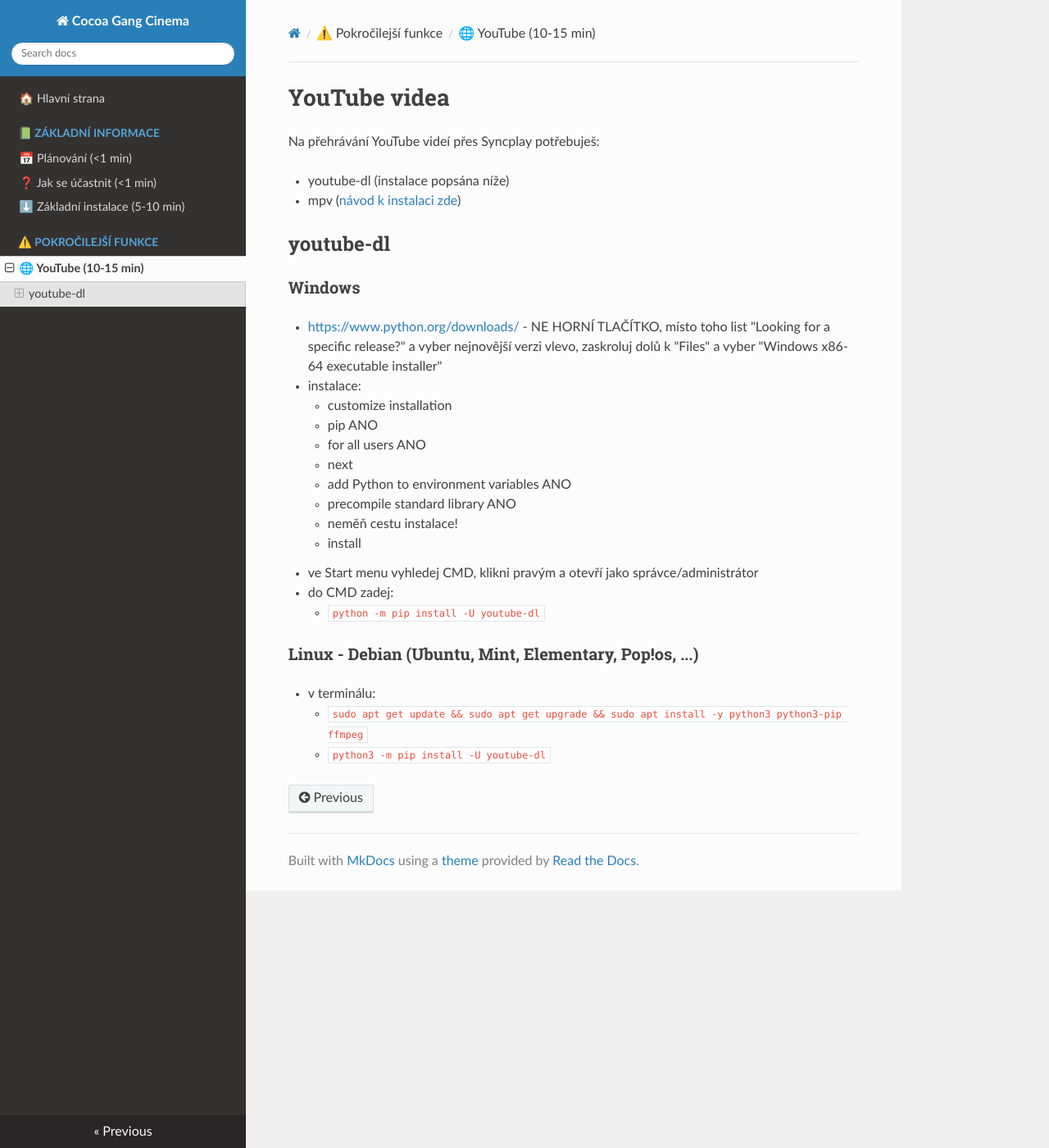
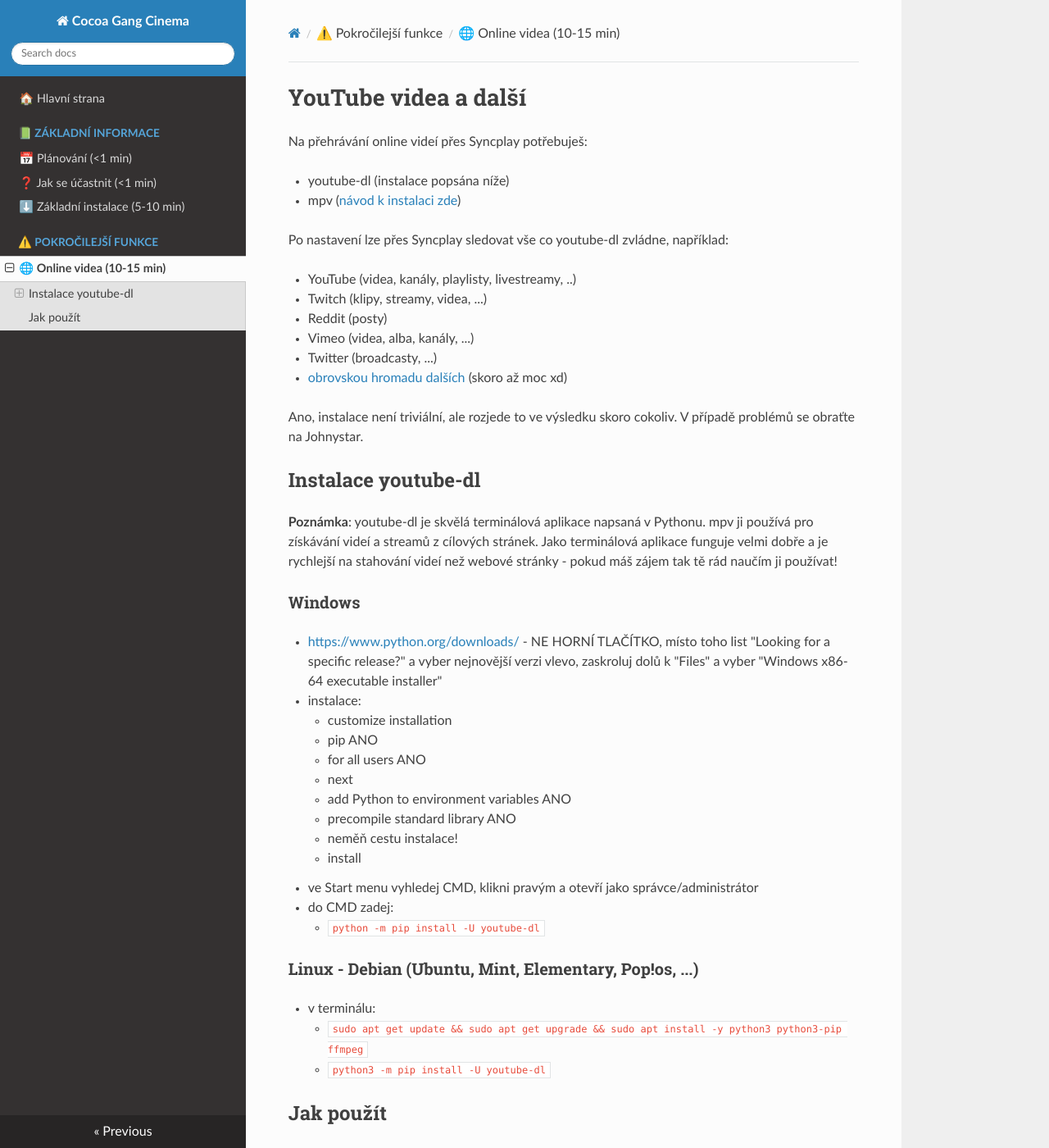
Before and after one commit to Johnystar/CocoaGang-help, an MkDocs documentation site: the page built from docs/instalace-youtube.md, in a window 1280 px wide and 1400 px high. Shown: the whole window at 82% size. Built offline with MkDocs 1.6.1, drawn with Linux system fonts in a browser that asks for light colours; nearby versions of some CDN libraries; some of the changed text lies outside the part shown.

Commit message:
lepší youtube-dl popis

```diff
--- a/docs/instalace-youtube.md
+++ b/docs/instalace-youtube.md
@@ -1,11 +1,24 @@
-# YouTube videa
+# YouTube videa a další
 
-Na přehrávání YouTube videí přes Syncplay potřebuješ:
+Na přehrávání online videí přes Syncplay potřebuješ:
 
 - youtube-dl (instalace popsána níže)
 - mpv ([návod k instalaci zde](instalace-zaklad.md#mpv-funguje-se-syncplayem-nejlepe))
 
-## youtube-dl
+Po nastavení lze přes Syncplay sledovat vše co youtube-dl zvládne, například:
+
+- YouTube (videa, kanály, playlisty, livestreamy, ..)
+- Twitch (klipy, streamy, videa, ...)
+- Reddit (posty)
+- Vimeo (videa, alba, kanály, ...)
+- Twitter (broadcasty, ...)
+- [obrovskou hromadu dalších](https://ytdl-org.github.io/youtube-dl/supportedsites.html) (skoro až moc xd)
+
+Ano, instalace není triviální, ale rozjede to ve výsledku skoro cokoliv. V případě problémů se obraťte na Johnystar.
+
+## Instalace youtube-dl
+
+**Poznámka**: youtube-dl je skvělá terminálová aplikace napsaná v Pythonu. mpv ji používá pro získávání videí a streamů z cílových stránek. Jako terminálová aplikace funguje velmi dobře a je rychlejší na stahování videí než webové stránky - pokud máš zájem tak tě rád naučím ji používat!
 
 ### Windows
 
@@ -28,3 +41,18 @@
 - v terminálu:
 	- ``sudo apt get update && sudo apt get upgrade && sudo apt install -y python3 python3-pip ffmpeg``
 	- ``python3 -m pip install -U youtube-dl``
+
+## Jak použít
+
+Normálně když chceš pustit přes Syncplay video za pomocí mpv:
+
+- zapneš Syncplay
+- připojíš se
+- do mpv přesuneš soubor
+
+Online videa se pouští podobně (je více způsobů, ale tento je noob-friendly, jednoduchý na pochopení a i na popsání):
+
+- zapneš Syncplay
+- připojíš se
+- (najdeš si URL videa, playlistu, streamu, ... na který se chceš podívat)
+- přesuneš URL (text) do mpv (buď přímo z URL baru prolížeče a nebo například z textového editoru - označíš a přetáhneš do mpv)
--- a/mkdocs.yml
+++ b/mkdocs.yml
@@ -6,5 +6,5 @@
         - '❓ Jak se účastnit (<1 min)': 'ucast.md'
     - '⬇️ Základní instalace (5-10 min)': 'instalace-zaklad.md'
     - '⚠️ Pokročilejší funkce':
-        - '🌐 YouTube (10-15 min)': 'instalace-youtube.md'
+        - '🌐 Online videa (10-15 min)': 'instalace-youtube.md'
 theme: readthedocs
```
Also changed, not shown: docs/index.md (+1 -1 lines), docs/instalace-zaklad.md (+1 -1 lines), site/404.html, site/index.html, site/instalace-youtube/index.html, site/instalace-zaklad/index.html, site/plan/index.html, site/search.html, site/search/search_index.json, site/ucast/index.html, 1 other file.
